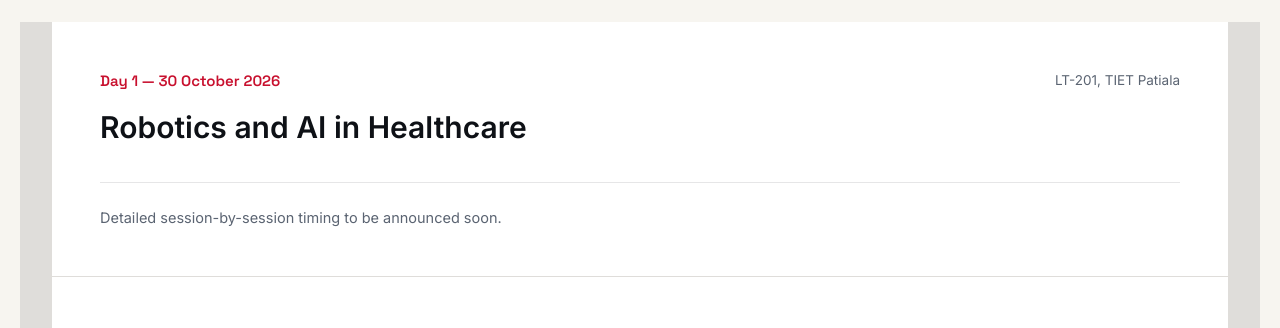
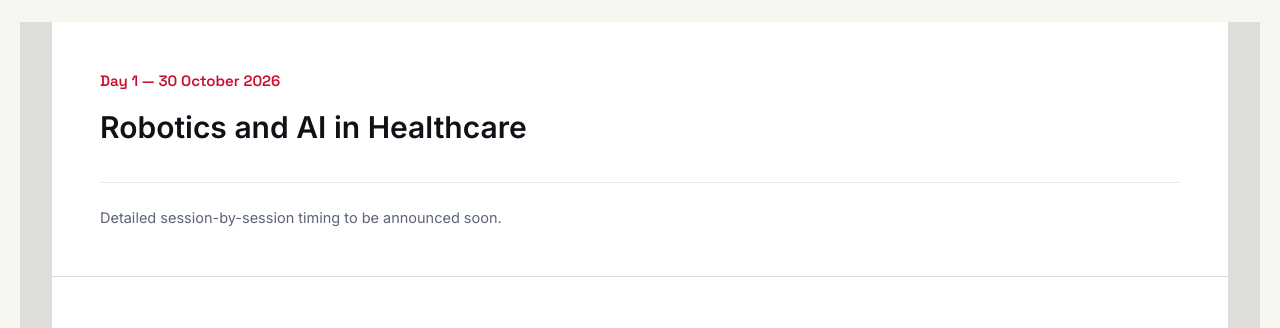
Before and after one commit to trs-tiet/TRS-DSAI-TIET, a Next.js app: page /schedule in a window 1280 px wide. Shown: the part 469-797 px from the top of the page. Built offline with nearby package versions, Linux system fonts and the light colour scheme.

Commit message:
Update page.tsx

```diff
--- a/app/schedule/page.tsx
+++ b/app/schedule/page.tsx
@@ -40,9 +40,6 @@ export default function SchedulePage() {
                       {day.theme}
                     </h2>
                   </div>
-                  <div className="text-[13.5px] text-steel md:text-right whitespace-nowrap">
-                    {day.room}
-                  </div>
                 </div>
 
                 <div className="border-t border-line pt-6">
```
